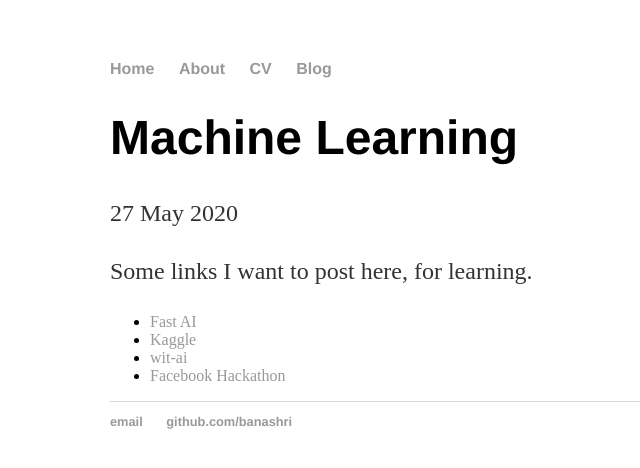
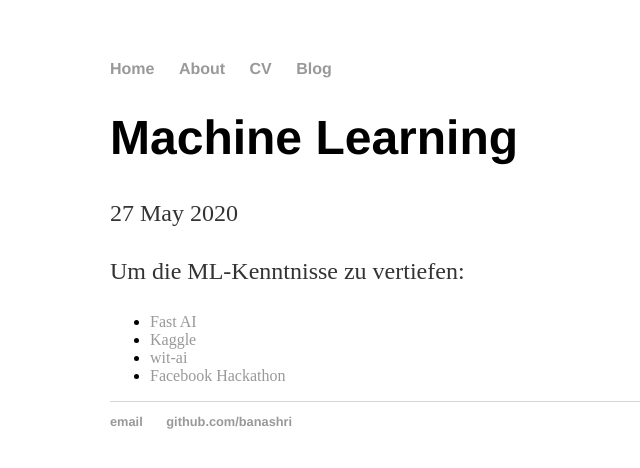
Before and after one commit to Banashri/banashri.github.io, a Jekyll site: the page built from _posts/2020-05-27-ml.md, in a window 1280 px wide. Shown: the top 468 px of the page, without its empty margins (82-722 px from the left). Built offline with Jekyll 4.4.1, drawn with Linux system fonts in a browser that asks for light colours.

Commit message:
Update 2020-05-27-ml.md

```diff
--- a/_posts/2020-05-27-ml.md
+++ b/_posts/2020-05-27-ml.md
@@ -4,7 +4,7 @@ title: "Machine Learning"
 date: 2020-05-27
 ---
 
-Some links I want to post here, for learning.
+Um die ML-Kenntnisse zu vertiefen:
 
 - [Fast AI](https://www.fast.ai/)
 - [Kaggle](https://www.kaggle.com/learn/intro-to-machine-learning)
```
